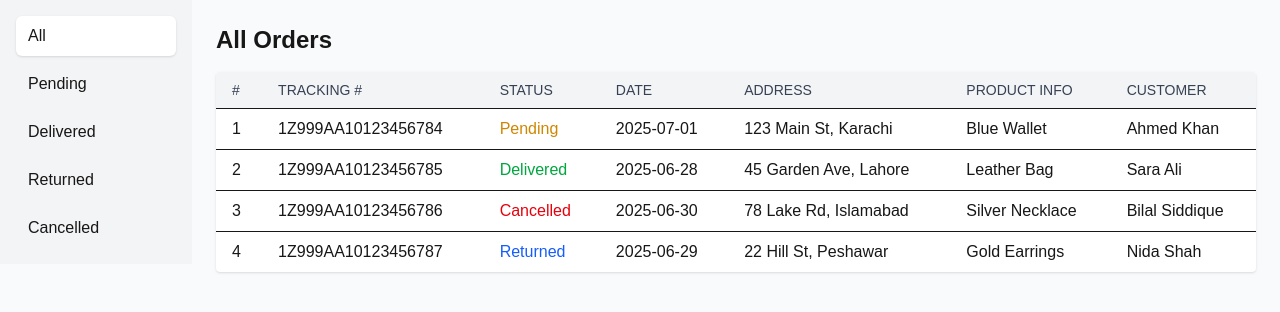
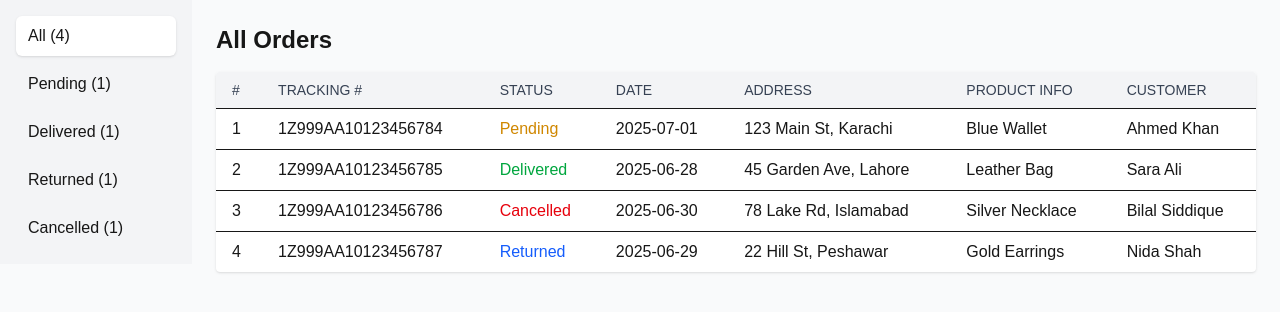
Before and after one commit to saqibshah/orderly, a Next.js app: page /dashboard/all in a window 1280 px wide. Shown: the top 312 px of the page. Built offline with nearby package versions, Linux system fonts and the light colour scheme.

Commit message:
added all tab and append number to each tab in brackets

```diff
--- a/src/app/components/Sidebar.tsx
+++ b/src/app/components/Sidebar.tsx
@@ -2,17 +2,33 @@
 
 import Link from 'next/link';
 import { usePathname } from 'next/navigation';
-
-const tabs = [
-  { label: 'All',        href: '/dashboard/all' },
-  { label: 'Pending',    href: '/dashboard/pending' },
-  { label: 'Delivered',  href: '/dashboard/delivered' },
-  { label: 'Returned',   href: '/dashboard/returned' },
-  { label: 'Cancelled',  href: '/dashboard/cancelled' },
-];
+import { useMemo } from 'react';
+import { orders } from '@/app/data/orders';
 
 export default function Sidebar() {
   const path = usePathname();
+
+  const tabs = useMemo(() => {
+    const tabConfig = [
+      { label: 'All', status: 'all' },
+      { label: 'Pending', status: 'pending' },
+      { label: 'Delivered', status: 'delivered' },
+      { label: 'Returned', status: 'returned' },
+      { label: 'Cancelled', status: 'cancelled' },
+    ] as const;
+
+    return tabConfig.map(({ label, status }) => {
+      const count =
+        status === 'all'
+          ? orders.length
+          : orders.filter((o) => o.status === status).length;
+
+      return {
+        label: `${label} (${count})`,
+        href: `/dashboard/${status}`,
+      };
+    });
+  }, []);
 
   return (
     <nav className="w-48 bg-gray-100 h-full p-4">
--- a/src/app/dashboard/page.tsx
+++ b/src/app/dashboard/page.tsx
@@ -1,5 +1,5 @@
 import { redirect } from 'next/navigation';
 
 export default function DashboardPage() {
-  redirect('/dashboard/pending');
+  redirect('/dashboard/all');
 }
```
